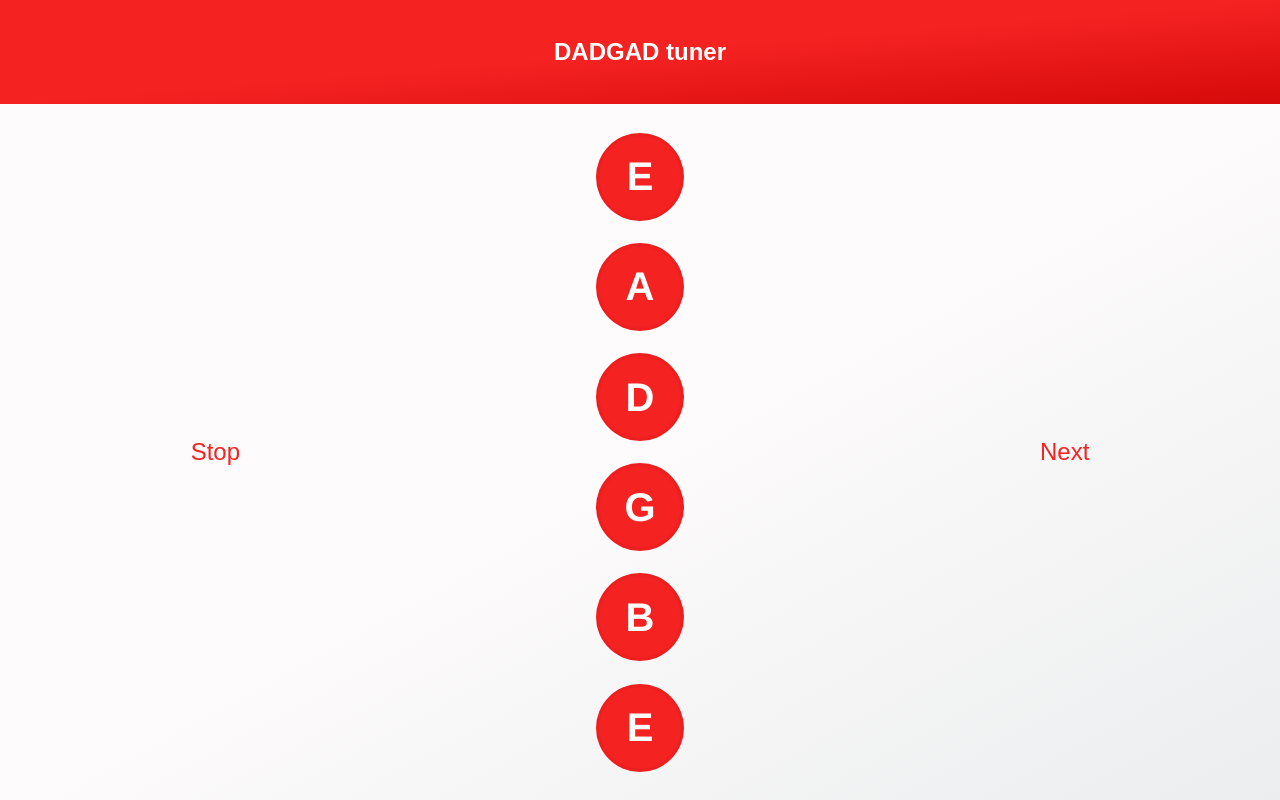
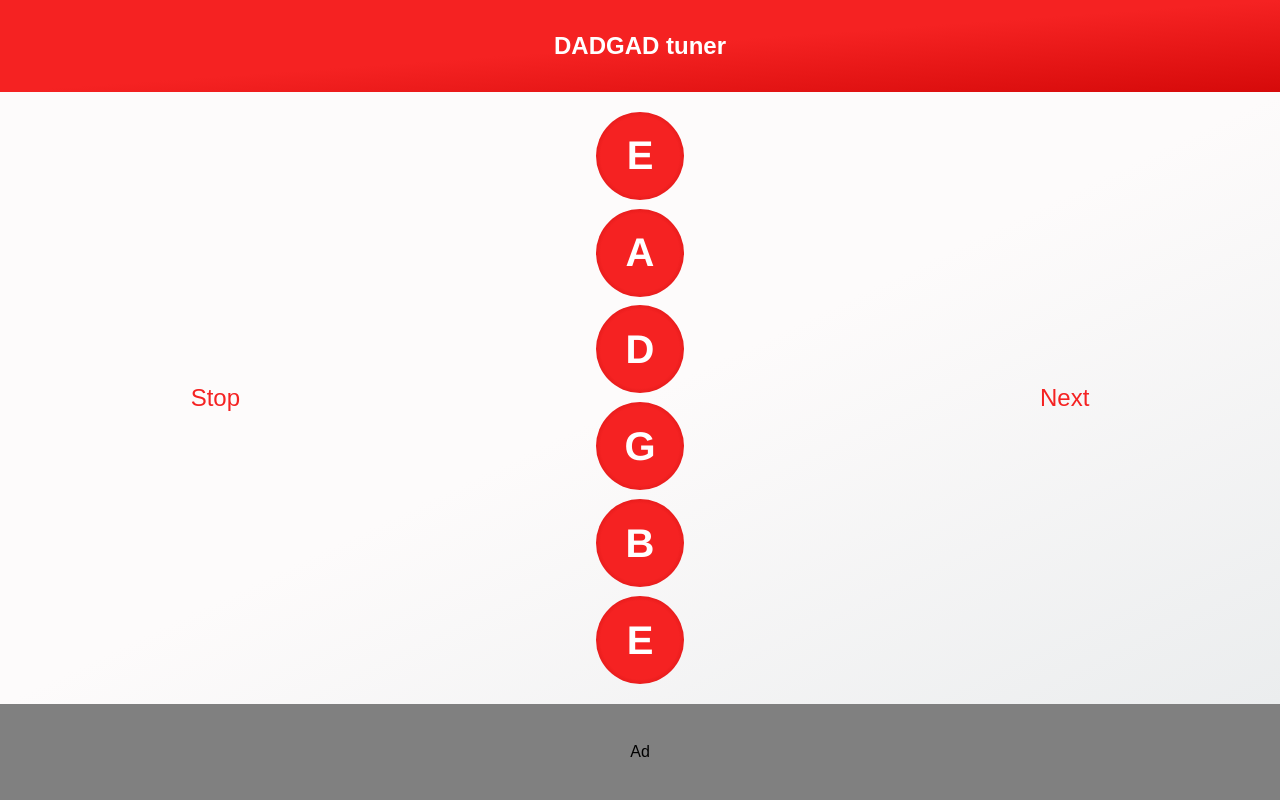
Before and after one commit to Jttpo2/dadgad-tuner, a React (Create React App) app: page / in a window 1280 px wide. Built offline with nearby package versions, Linux system fonts and the light colour scheme.

Commit message:
Temp ad container in gui.

```diff
--- a/src/AdComponent.js
+++ b/src/AdComponent.js
@@ -7,11 +7,34 @@ export default class AdComponent extends React.Component {
 
   render() {
     return (
-      <ins
-        style={{}}
-        className='adsbygoogle'
-        google-ad-client='ca-pub-9797157880857851'
-      />
+      <div
+        style={styles.ad}
+        className='ad'>
+        Ad
+      </div>
     );
   }
+
+  // render() {
+  //   return (
+  //     <ins
+  //       style={{}}
+  //       className='adsbygoogle'
+  //       google-ad-client='ca-pub-9797157880857851'
+  //     />
+  //   );
+  // }
 }
+
+const styles = {
+  ad: {
+    height: '6em',
+    display: 'flex',
+    // alignSelf: 'flex-end',
+
+    flexFlow: 'column nowrap',
+    justifyContent: 'center',
+    alignItems: 'center',
+    background: 'grey'
+  }
+}
--- a/src/Tuner.js
+++ b/src/Tuner.js
@@ -5,6 +5,7 @@ import Constants from './Constants.js';
 import StringButton from './StringButton.js';
 import SoundLibrary from './SoundLibrary.js';
 import SoundPlayer from './SoundPlayer.js';
+import MediaQueries from './MediaQueries.js';
 
 class Tuner extends Component {
   constructor(props) {
```
